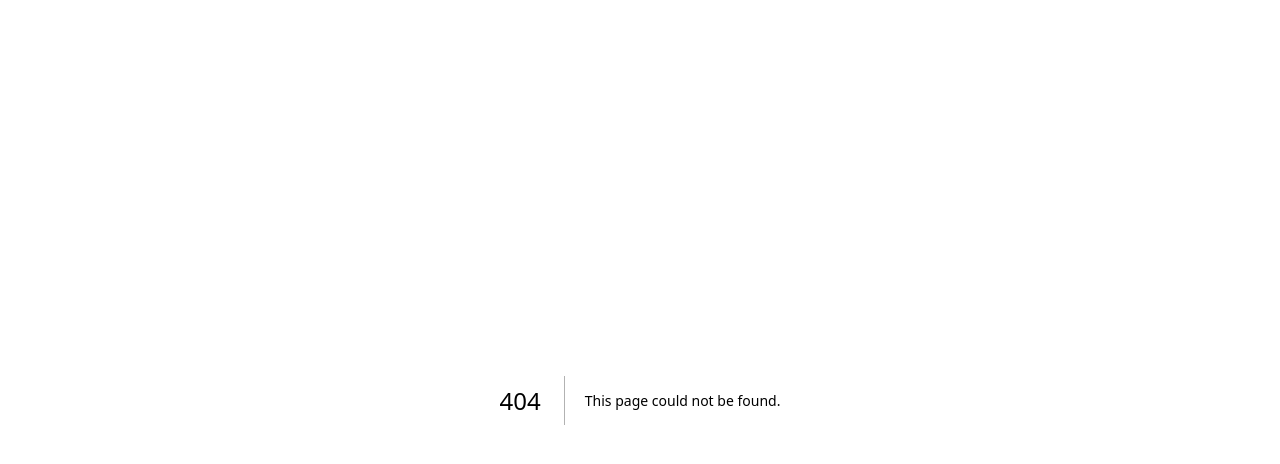
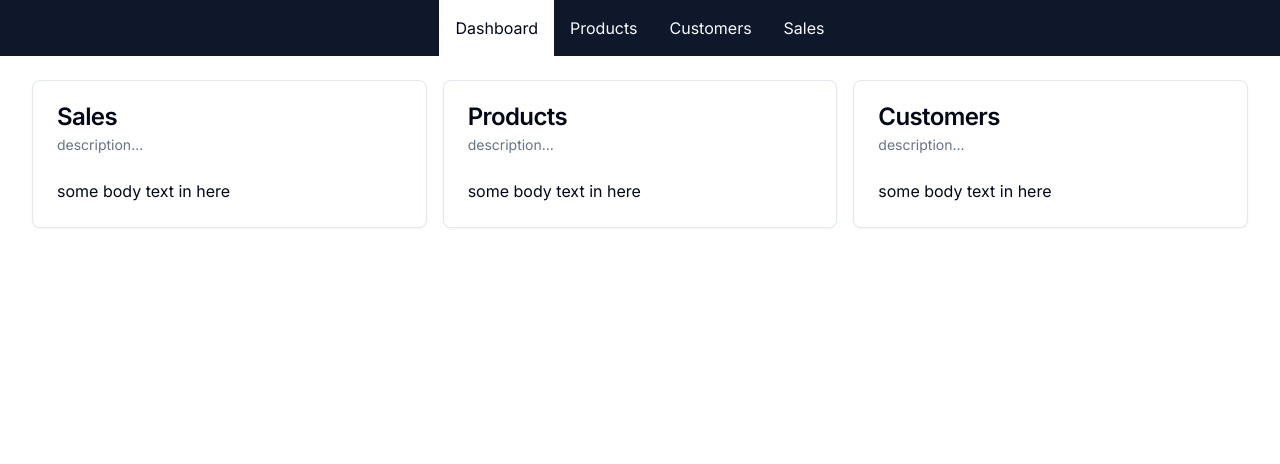
Before and after one commit to tomtarpeyyt/shopr, a Next.js app: page /admin in a window 1280 px wide. Before the commit this address had no page. Shown: the top 464 px of the page. Built offline with nearby package versions, Linux system fonts and the light colour scheme.

Commit message:
created an initial dashboard layout

```diff
--- /dev/null
+++ b/app/admin/layout.tsx
@@ -0,0 +1,17 @@
+import { Nav, NavLink } from "@/components/nav";
+
+export default function AdminLayout({
+    children,
+  }: Readonly<{
+    children: React.ReactNode;
+  }>) {
+    return (<>
+            <Nav>
+                <NavLink href='/admin'>Dashboard</NavLink>
+                <NavLink href='/admin/products'>Products</NavLink>
+                <NavLink href='/admin/users'>Customers</NavLink>
+                <NavLink href='/admin/orders'>Sales</NavLink>
+            </Nav>
+            <div className="container my-6">{ children }</div>
+        </>);
+}
--- /dev/null
+++ b/app/admin/page.tsx
@@ -0,0 +1,31 @@
+import { Card, CardContent, CardDescription, CardHeader, CardTitle } from "@/components/ui/card";
+
+export default function AdminDashboard() {
+    return (
+        <div className="grid grid-cols-1 md:grid-cols-2 lg:grid-cols-3 gap-4">
+            <DashboardCard title="Sales" subtitle="description..." body="some body text in here" />
+            <DashboardCard title="Products" subtitle="description..." body="some body text in here" />
+            <DashboardCard title="Customers" subtitle="description..." body="some body text in here" />
+        </div>
+    );
+}
+
+type DashboardCardProps = {
+    title: string
+    subtitle: string
+    body: string
+}
+
+function DashboardCard({title, subtitle, body}: DashboardCardProps) {
+    return (
+        <Card>
+            <CardHeader>
+                <CardTitle>{title}</CardTitle>
+                <CardDescription>{subtitle}</CardDescription>
+            </CardHeader>
+            <CardContent>
+                <p>{body}</p>
+            </CardContent>
+        </Card>
+    )
+}
--- /dev/null
+++ b/components/nav.tsx
@@ -0,0 +1,15 @@
+'use client';
+
+import { cn } from '@/lib/utils';
+import Link from 'next/link';
+import { usePathname } from 'next/navigation';
+import { ComponentProps, ReactNode } from 'react';
+
+export function Nav({ children }: { children: ReactNode }) {
+    return <nav className="bg-primary text-primary-foreground flex justify-center px-4">{ children }</nav>
+}
+
+export function NavLink(props:Omit<ComponentProps<typeof Link>, 'className'>) {
+    const pathName = usePathname();
+    return <Link {...props} className={cn('p-4 hover:bg-secondary hover:text-secondary-foreground focus-visible:bg-secondary focus-visible:text-secondary-foreground', pathName === props.href && 'bg-background text-foreground' )}/>
+}
--- /dev/null
+++ b/components/ui/card.tsx
@@ -0,0 +1,79 @@
+import * as React from "react"
+
+import { cn } from "@/lib/utils"
+
+const Card = React.forwardRef<
+  HTMLDivElement,
+  React.HTMLAttributes<HTMLDivElement>
+>(({ className, ...props }, ref) => (
+  <div
+    ref={ref}
+    className={cn(
+      "rounded-lg border bg-card text-card-foreground shadow-sm",
+      className
+    )}
+    {...props}
+  />
+))
+Card.displayName = "Card"
+
+const CardHeader = React.forwardRef<
+  HTMLDivElement,
+  React.HTMLAttributes<HTMLDivElement>
+>(({ className, ...props }, ref) => (
+  <div
+    ref={ref}
+    className={cn("flex flex-col space-y-1.5 p-6", className)}
+    {...props}
+  />
+))
+CardHeader.displayName = "CardHeader"
+
+const CardTitle = React.forwardRef<
+  HTMLParagraphElement,
+  React.HTMLAttributes<HTMLHeadingElement>
+>(({ className, ...props }, ref) => (
+  <h3
+    ref={ref}
+    className={cn(
+      "text-2xl font-semibold leading-none tracking-tight",
+      className
+    )}
+    {...props}
+  />
+))
+CardTitle.displayName = "CardTitle"
+
+const CardDescription = React.forwardRef<
+  HTMLParagraphElement,
+  React.HTMLAttributes<HTMLParagraphElement>
+>(({ className, ...props }, ref) => (
+  <p
+    ref={ref}
+    className={cn("text-sm text-muted-foreground", className)}
+    {...props}
+  />
+))
+CardDescription.displayName = "CardDescription"
+
+const CardContent = React.forwardRef<
+  HTMLDivElement,
+  React.HTMLAttributes<HTMLDivElement>
+>(({ className, ...props }, ref) => (
+  <div ref={ref} className={cn("p-6 pt-0", className)} {...props} />
+))
+CardContent.displayName = "CardContent"
+
+const CardFooter = React.forwardRef<
+  HTMLDivElement,
+  React.HTMLAttributes<HTMLDivElement>
+>(({ className, ...props }, ref) => (
+  <div
+    ref={ref}
+    className={cn("flex items-center p-6 pt-0", className)}
+    {...props}
+  />
+))
+CardFooter.displayName = "CardFooter"
+
+export { Card, CardHeader, CardFooter, CardTitle, CardDescription, CardContent }
```
